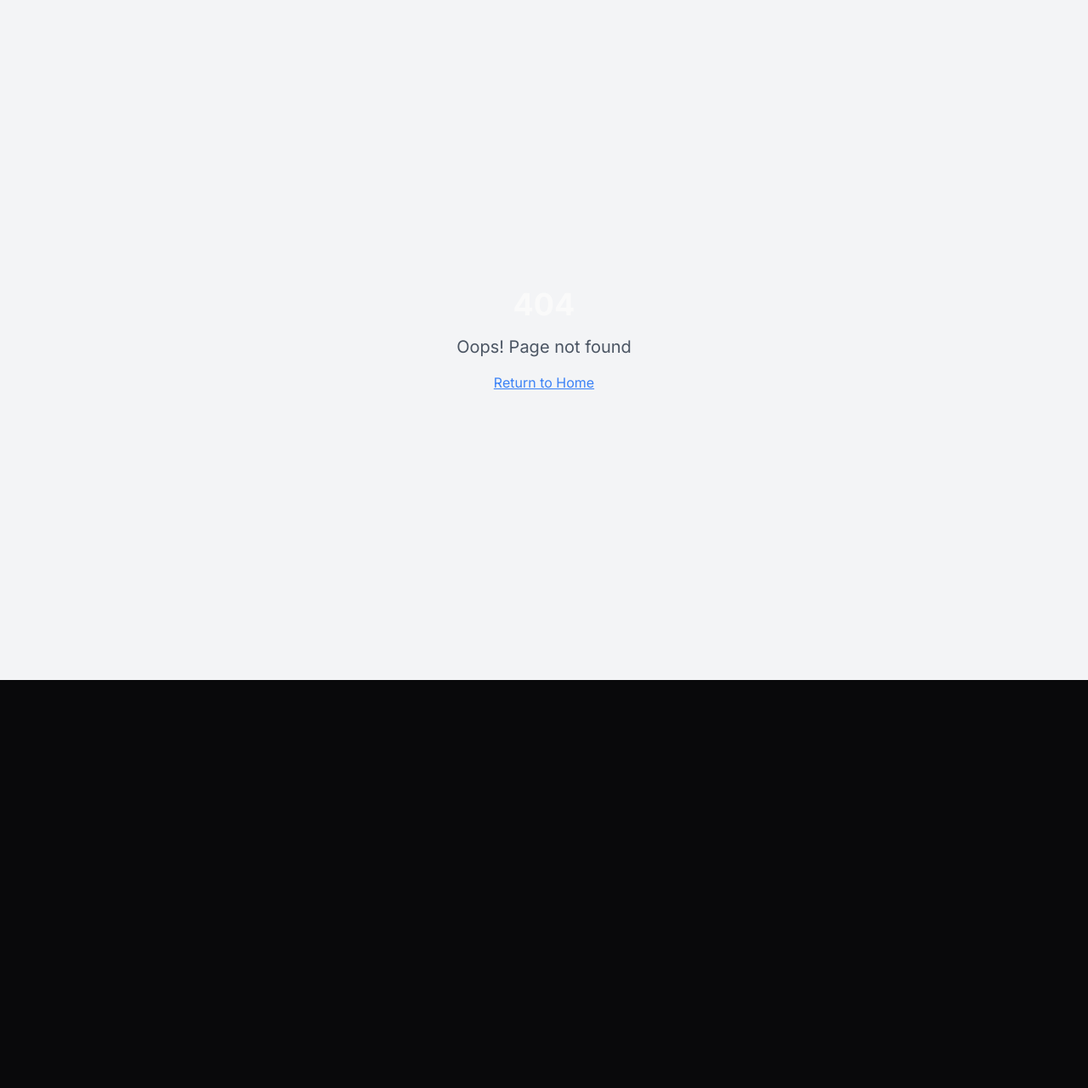
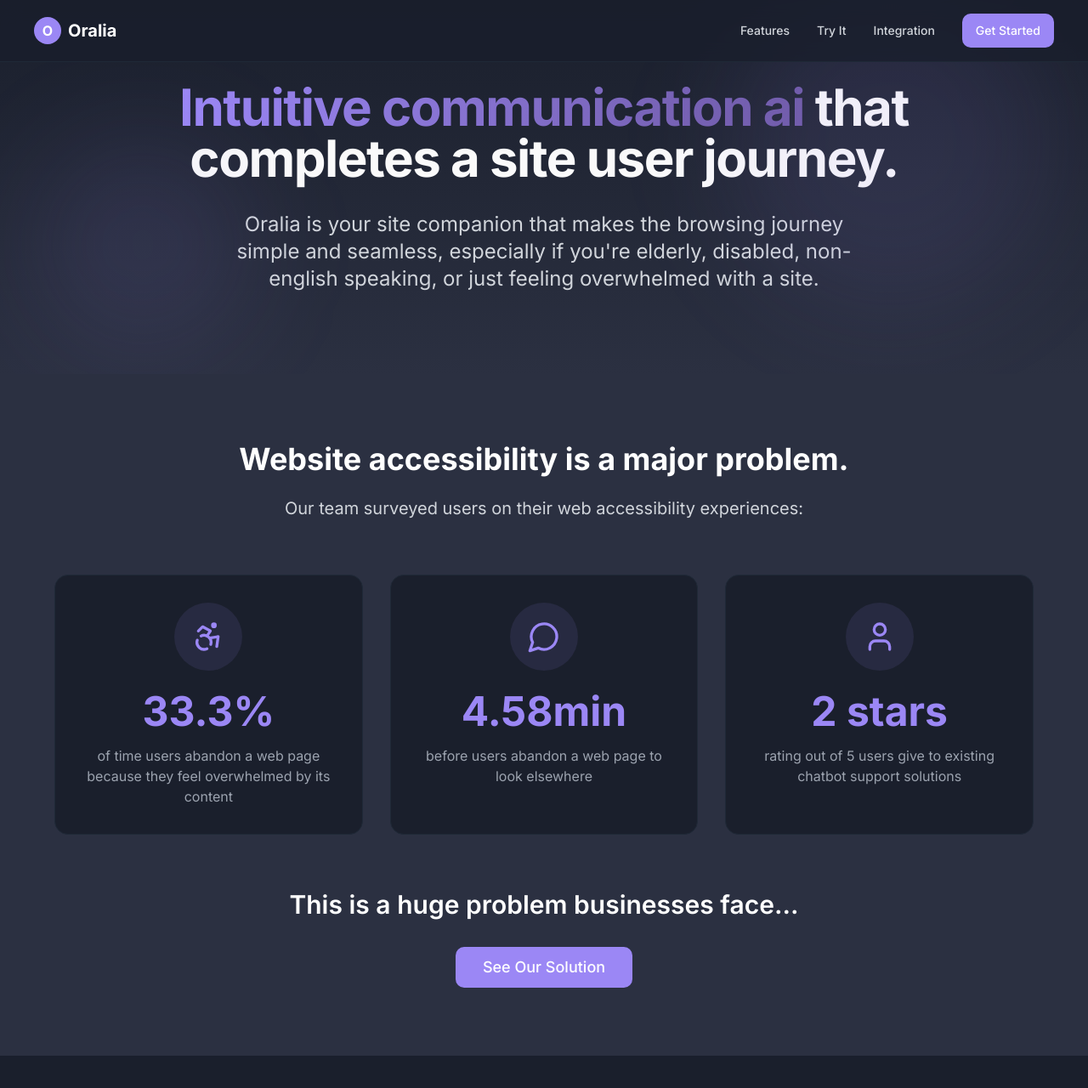
Before and after one commit to SantoshNaranap/oralia-voice-whisper, a React (Vite) app: page /mission in a window 1280 px wide. Before the commit this address had no page. Shown: the top 1280 px of the page at 85% size. Before the commit the page ends 800 px from the top, so only its background shows below. Built offline with nearby package versions, Linux system fonts and the light colour scheme.

Commit message:
Add mission statement and why Oralia page
Incorporate text from screenshots into a mission statement/why Oralia page.

```diff
--- a/src/App.tsx
+++ b/src/App.tsx
@@ -1,9 +1,11 @@
+
 import { Toaster } from "@/components/ui/toaster";
 import { Toaster as Sonner } from "@/components/ui/sonner";
 import { TooltipProvider } from "@/components/ui/tooltip";
 import { QueryClient, QueryClientProvider } from "@tanstack/react-query";
 import { BrowserRouter, Routes, Route } from "react-router-dom";
 import Index from "./pages/Index";
+import Mission from "./pages/Mission";
 import NotFound from "./pages/NotFound";
 
 const queryClient = new QueryClient();
@@ -16,6 +18,7 @@ const App = () => (
       <BrowserRouter>
         <Routes>
           <Route path="/" element={<Index />} />
+          <Route path="/mission" element={<Mission />} />
           {/* ADD ALL CUSTOM ROUTES ABOVE THE CATCH-ALL "*" ROUTE */}
           <Route path="*" element={<NotFound />} />
         </Routes>
--- a/src/components/CTA.tsx
+++ b/src/components/CTA.tsx
@@ -1,5 +1,6 @@
 
 import { Button } from '@/components/ui/button';
+import { Link } from 'react-router-dom';
 
 const CTA = () => {
   return (
@@ -16,7 +17,7 @@ const CTA = () => {
             Start Free Trial
           </Button>
           <Button variant="outline" className="border-white text-white hover:bg-white/10 text-lg px-8 py-6">
-            Schedule Demo
+            <Link to="/mission">Learn Our Mission</Link>
           </Button>
         </div>
         <p className="text-white/70 mt-6">No credit card required. 14-day free trial.</p>
--- a/src/pages/Index.tsx
+++ b/src/pages/Index.tsx
@@ -7,6 +7,8 @@ import Integration from "@/components/Integration";
 import Testimonials from "@/components/Testimonials";
 import CTA from "@/components/CTA";
 import Footer from "@/components/Footer";
+import { Button } from "@/components/ui/button";
+import { Link } from "react-router-dom";
 
 const Index = () => {
   return (
@@ -15,6 +17,19 @@ const Index = () => {
       <main>
         <Hero />
         <Features />
+        <section className="py-16 px-6 md:px-10 bg-gradient-to-b from-dark-accent to-dark">
+          <div className="max-w-5xl mx-auto text-center">
+            <h2 className="text-3xl md:text-4xl font-bold mb-6 text-white">
+              On a mission to make the web accessible for everyone
+            </h2>
+            <p className="text-gray-300 text-lg mb-8 max-w-3xl mx-auto">
+              Oralia is your site companion that makes the browsing journey simple and seamless, especially if you're elderly, disabled, non-english speaking, or just feeling overwhelmed with a site.
+            </p>
+            <Button className="bg-oralia hover:bg-oralia-dark text-white">
+              <Link to="/mission">Learn About Our Mission</Link>
+            </Button>
+          </div>
+        </section>
         <Demo />
         <Integration />
         <Testimonials />
--- /dev/null
+++ b/src/pages/Mission.tsx
@@ -0,0 +1,147 @@
+
+import Header from "@/components/Header";
+import Footer from "@/components/Footer";
+import { Button } from "@/components/ui/button";
+import { Accessibility, MessageCircle, User } from "lucide-react";
+
+const Mission = () => {
+  return (
+    <div className="min-h-screen bg-dark text-foreground">
+      <Header />
+      <main>
+        {/* Hero Statement */}
+        <section className="py-24 px-6 md:px-10 bg-gradient-to-b from-dark to-dark-accent overflow-hidden relative">
+          <div className="max-w-5xl mx-auto text-center">
+            <h1 className="text-4xl md:text-5xl lg:text-6xl font-bold mb-8 leading-tight tracking-tight">
+              <span className="gradient-text">Intuitive communication ai</span> that completes a site user journey.
+            </h1>
+            <p className="text-xl md:text-2xl text-gray-300 max-w-3xl mx-auto">
+              Oralia is your site companion that makes the browsing journey simple and seamless, especially if you're elderly, disabled, non-english speaking, or just feeling overwhelmed with a site.
+            </p>
+          </div>
+
+          {/* Background Elements */}
+          <div className="absolute top-40 left-10 w-64 h-64 bg-oralia/10 rounded-full blur-3xl"></div>
+          <div className="absolute bottom-20 right-10 w-96 h-96 bg-oralia/10 rounded-full blur-3xl"></div>
+        </section>
+
+        {/* Problem Statement */}
+        <section className="py-20 px-6 md:px-10 bg-dark-accent overflow-hidden relative">
+          <div className="max-w-6xl mx-auto">
+            <div className="text-center mb-16">
+              <h2 className="text-3xl md:text-4xl font-bold mb-6 text-white">
+                Website accessibility is a major problem.
+              </h2>
+              <p className="text-xl text-gray-300 max-w-3xl mx-auto">
+                Our team surveyed users on their web accessibility experiences:
+              </p>
+            </div>
+
+            <div className="grid grid-cols-1 md:grid-cols-3 gap-8 mb-16">
+              {/* Stat 1 */}
+              <div className="bg-dark p-8 rounded-2xl border border-gray-800 text-center">
+                <div className="bg-oralia/10 p-4 rounded-full w-20 h-20 mx-auto mb-6 flex items-center justify-center">
+                  <Accessibility className="w-10 h-10 text-oralia" />
+                </div>
+                <h3 className="text-5xl font-bold text-oralia mb-4">33.3%</h3>
+                <p className="text-gray-400">
+                  of time users abandon a web page because they feel overwhelmed by its content
+                </p>
+              </div>
+
+              {/* Stat 2 */}
+              <div className="bg-dark p-8 rounded-2xl border border-gray-800 text-center">
+                <div className="bg-oralia/10 p-4 rounded-full w-20 h-20 mx-auto mb-6 flex items-center justify-center">
+                  <MessageCircle className="w-10 h-10 text-oralia" />
+                </div>
+                <h3 className="text-5xl font-bold text-oralia mb-4">4.58min</h3>
+                <p className="text-gray-400">
+                  before users abandon a web page to look elsewhere
+                </p>
+              </div>
+
+              {/* Stat 3 */}
+              <div className="bg-dark p-8 rounded-2xl border border-gray-800 text-center">
+                <div className="bg-oralia/10 p-4 rounded-full w-20 h-20 mx-auto mb-6 flex items-center justify-center">
+                  <User className="w-10 h-10 text-oralia" />
+                </div>
+                <h3 className="text-5xl font-bold text-oralia mb-4">2 stars</h3>
+                <p className="text-gray-400">
+                  rating out of 5 users give to existing chatbot support solutions
+                </p>
+              </div>
+            </div>
+
+            <div className="text-center">
+              <h3 className="text-2xl md:text-3xl font-semibold mb-8 text-white">
+                This is a huge problem businesses face...
+              </h3>
+              <div className="flex justify-center">
+                <Button className="bg-oralia hover:bg-oralia-dark text-white px-8 py-6 text-lg">
+                  See Our Solution
+                </Button>
+              </div>
+            </div>
+          </div>
+        </section>
+
+        {/* Solution Section */}
+        <section className="py-20 px-6 md:px-10 bg-dark">
+          <div className="max-w-6xl mx-auto">
+            <div className="text-center mb-16">
+              <h2 className="text-3xl md:text-4xl font-bold mb-6 text-white">
+                How Oralia Transforms Accessibility
+              </h2>
+              <p className="text-xl text-gray-300 max-w-3xl mx-auto">
+                By combining voice interaction with AI-powered understanding, Oralia creates a more inclusive web for everyone.
+              </p>
+            </div>
+
+            <div className="grid grid-cols-1 md:grid-cols-2 gap-12 items-center">
+              <div className="order-2 md:order-1">
+                <h3 className="text-2xl font-bold mb-4 text-white">Breaking Barriers to Access</h3>
+                <p className="text-gray-300 mb-6">
+                  Oralia helps users navigate complex websites naturally, speaking directly to them and guiding them to the information they need.
+                </p>
+
+                <h3 className="text-2xl font-bold mb-4 text-white">Supporting Diverse Needs</h3>
+                <p className="text-gray-300 mb-6">
+                  From elderly users struggling with technology to those with disabilities or language barriers, Oralia provides personalized assistance.
+                </p>
+
+                <h3 className="text-2xl font-bold mb-4 text-white">Reducing Frustration</h3>
+                <p className="text-gray-300 mb-6">
+                  By understanding user intent and providing immediate answers, Oralia reduces the time spent searching and prevents abandonment.
+                </p>
+              </div>
+
+              <div className="order-1 md:order-2 bg-dark-card rounded-2xl p-8 border border-gray-800 relative max-w-md mx-auto animate-float">
+                <div className="absolute inset-0 bg-gradient-to-br from-oralia/20 to-oralia-dark/20 rounded-2xl blur-xl"></div>
+                <div className="relative space-y-4">
+                  <div className="bg-dark-accent p-4 rounded-xl max-w-[80%]">
+                    <p className="text-sm text-gray-300">I'm having trouble finding pricing information for the enterprise plan.</p>
+                  </div>
+
+                  <div className="bg-oralia/20 p-4 rounded-xl ml-auto max-w-[80%]">
+                    <p className="text-sm text-gray-300">I'll help you with that right away. The enterprise pricing is located in the 'Solutions' section. Would you like me to guide you through it step by step?</p>
+                  </div>
+
+                  <div className="bg-dark-accent p-4 rounded-xl max-w-[80%]">
+                    <p className="text-sm text-gray-300">Yes, please. Can you also tell me what customization options are available?</p>
+                  </div>
+
+                  <div className="bg-oralia/20 p-4 rounded-xl ml-auto max-w-[80%]">
+                    <p className="text-sm text-gray-300">Of course! Enterprise plans include custom branding, API integration, and dedicated support. I can walk you through each feature or connect you with a representative if you prefer.</p>
+                  </div>
+                </div>
+              </div>
+            </div>
+          </div>
+        </section>
+      </main>
+      <Footer />
+    </div>
+  );
+};
+
+export default Mission;
```
